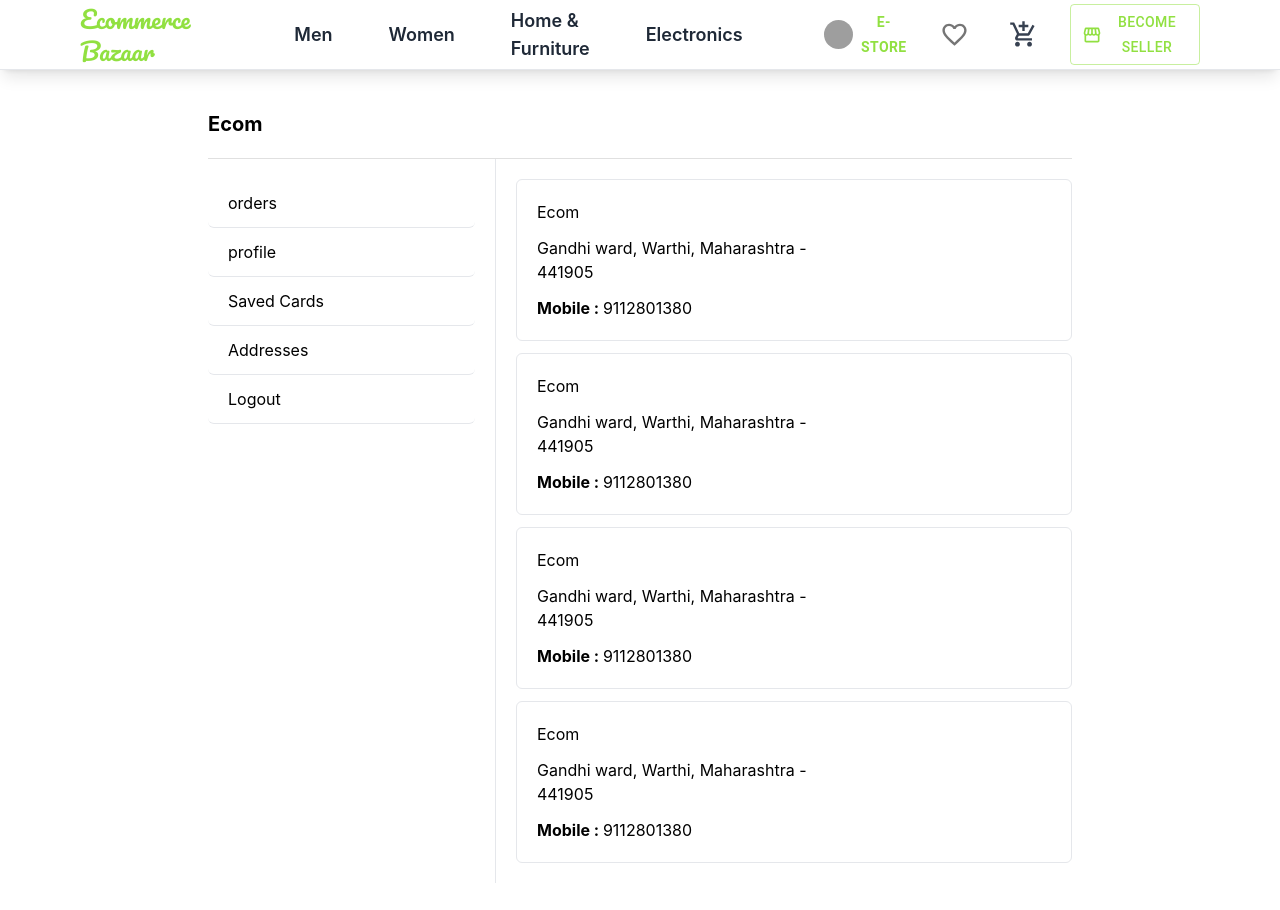
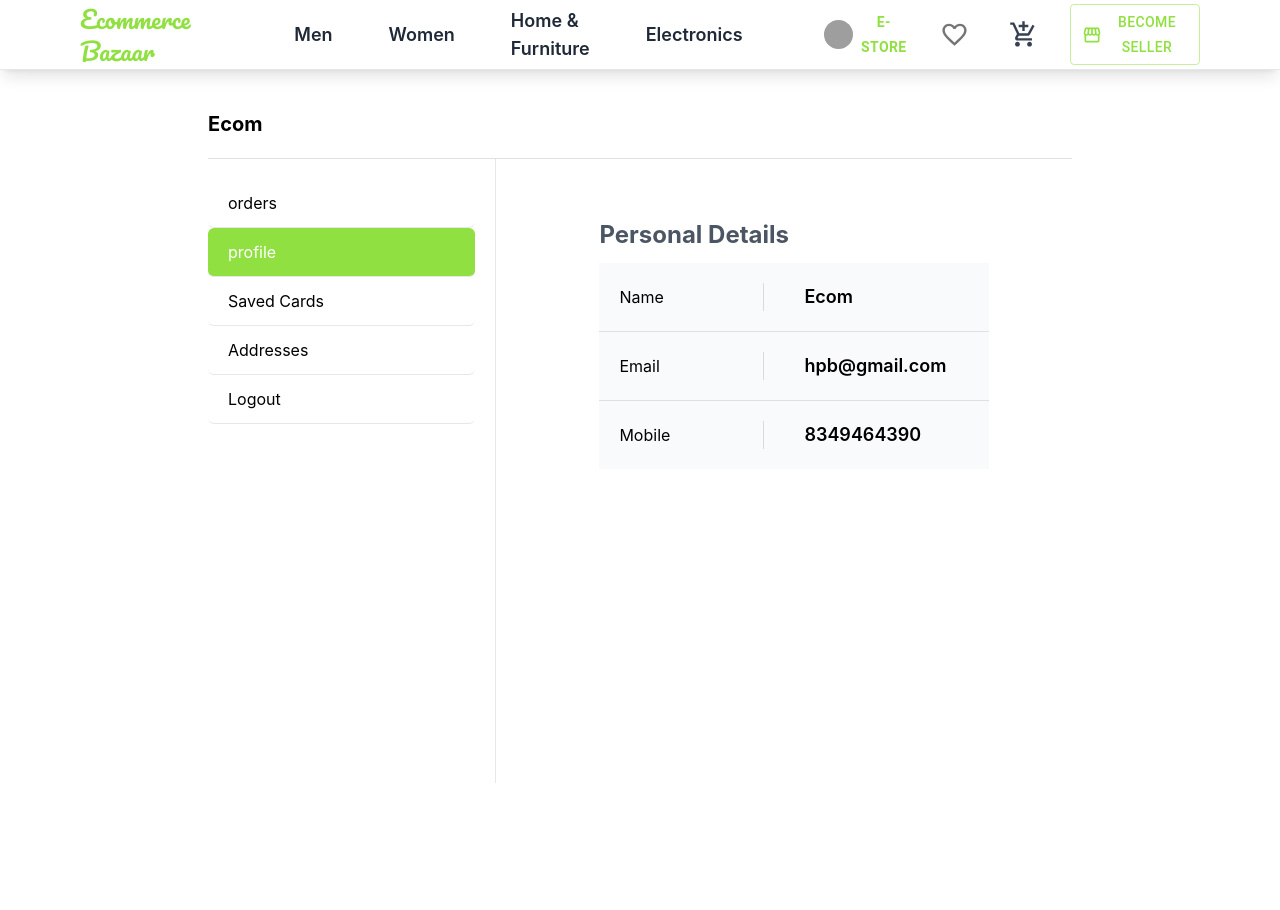
Before and after one commit to harshad8180/Multi-Vendor-E-Commerce, a React (Create React App) app in the folder ecommerce-frontend/: page /account in a window 1280 px wide. Built offline with nearby package versions, Linux system fonts and the light colour scheme; grey boxes are pictures that could not be loaded; some icons are missing.

Commit message:
implemented nested routing for account path

```diff
--- a/ecommerce-frontend/src/customer/pages/Account/Account.tsx
+++ b/ecommerce-frontend/src/customer/pages/Account/Account.tsx
@@ -1,6 +1,6 @@
 import { Divider } from '@mui/material'
 import React from 'react'
-import { useLocation, useNavigate } from 'react-router-dom'
+import { Route, Routes, useLocation, useNavigate } from 'react-router-dom'
 import Orders from './Orders'
 import OrderDetails from './OrderDetails'
 import UserDetails from './UserDetails'
@@ -8,7 +8,7 @@ import Address from './Address'
 
 const menu = [
     {name:"orders", path: "/account/orders"},
-    {name:"profile", path: "/account/profile"},
+    {name:"profile", path: "/account"},
     {name:"Saved Cards", path: "/account/saved-cards"},
     {name:"Addresses", path: "/account/addresses"},
     {name:"Logout", path: "/"},
@@ -44,7 +44,14 @@ const Account = () => {
             {/* <Orders/> */}
             {/* <OrderDetails/> */}
             {/* <UserDetails/> */}
-            <Address/>
+            {/* <Address/> */}
+
+            <Routes>
+              <Route path='/' element={<UserDetails/>}/>
+              <Route path='/orders' element={<Orders/>}/>
+              <Route path='/order/:orderId:orderItemId' element={<OrderDetails/>}/>
+              <Route path='/addresses' element={<Address/>}/>
+            </Routes>
         </section>
       </div>
     </div>
```
